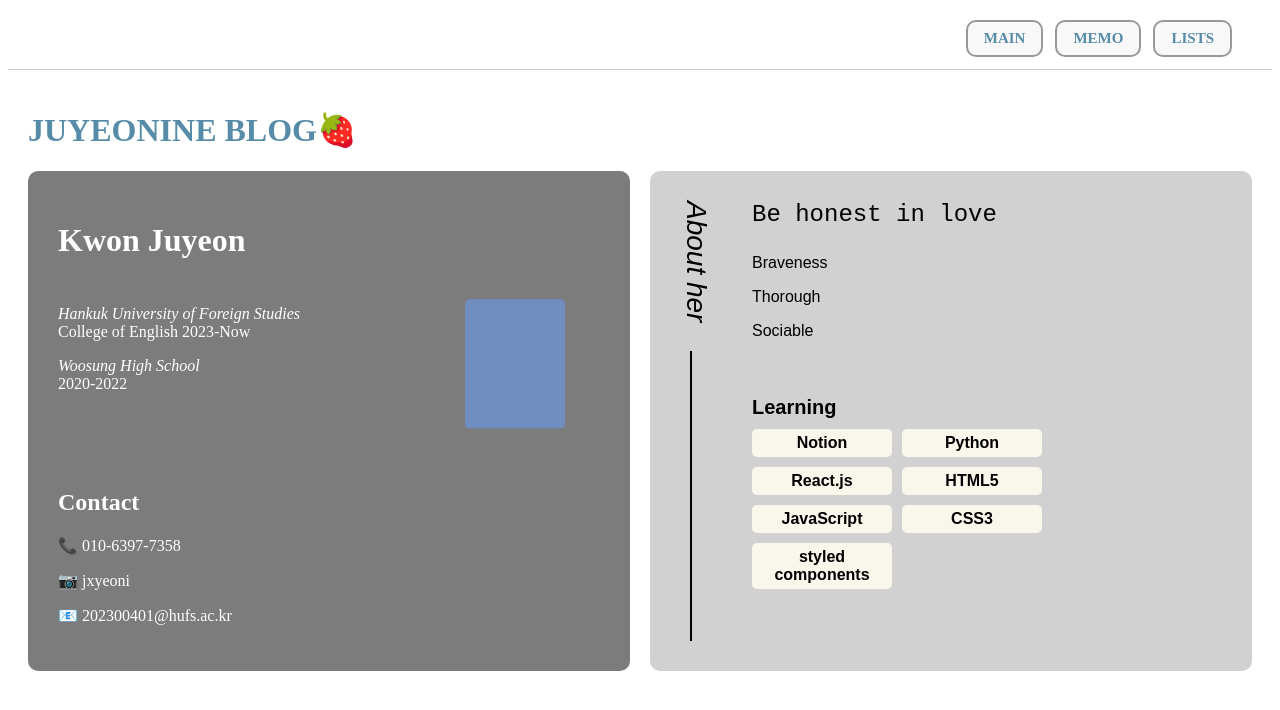
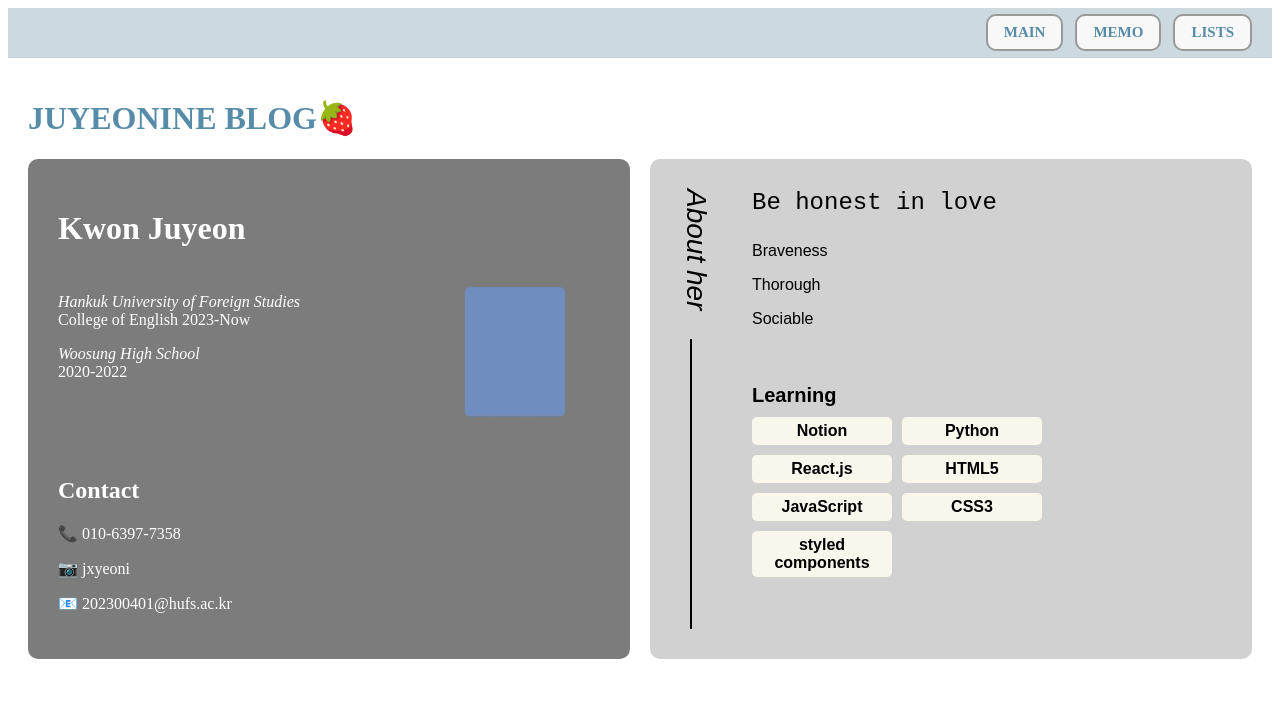
Before and after one commit to hiasince04/portfolio, a React (Create React App) app: page / in a window 1280 px wide. Shown: the top 710 px of the page. Built offline with nearby package versions, Linux system fonts and the light colour scheme.

Commit message:
상단 바 색상 추가

```diff
--- a/src/components/Navbar.jsx
+++ b/src/components/Navbar.jsx
@@ -20,8 +20,9 @@ function Navbar() {
                 display: 'flex',
                 justifyContent: 'flex-end',
                 gap: '12px',
-                padding: '12px 40px',
+                padding: '6px 20px',
                 borderBottom: '1px solid #ccc',
+                backgroundColor: '#CCDAE0',
             }}
         >
             <Link to="/" style={navButtonStyle}>
```
